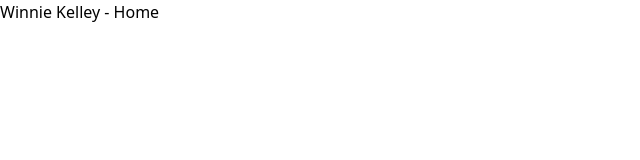
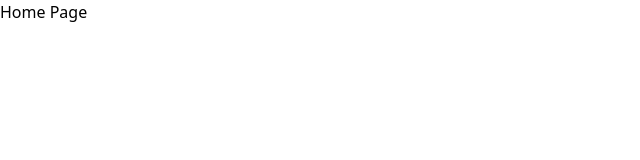
Before and after one commit to wk642/wk642.github.io, a React (Vite) app: page / in a window 1280 px wide. Shown: the top 160 px of the page, without its empty margins (0-640 px from the left). Built offline with nearby package versions, Linux system fonts and the light colour scheme.

Commit message:
Updating page's description

```diff
--- a/src/pages/Home.tsx
+++ b/src/pages/Home.tsx
@@ -2,7 +2,7 @@
 const Home = () => {
     return (
         <>
-            Winnie Kelley - Home
+            Home Page
         </>
     )
 }
```
